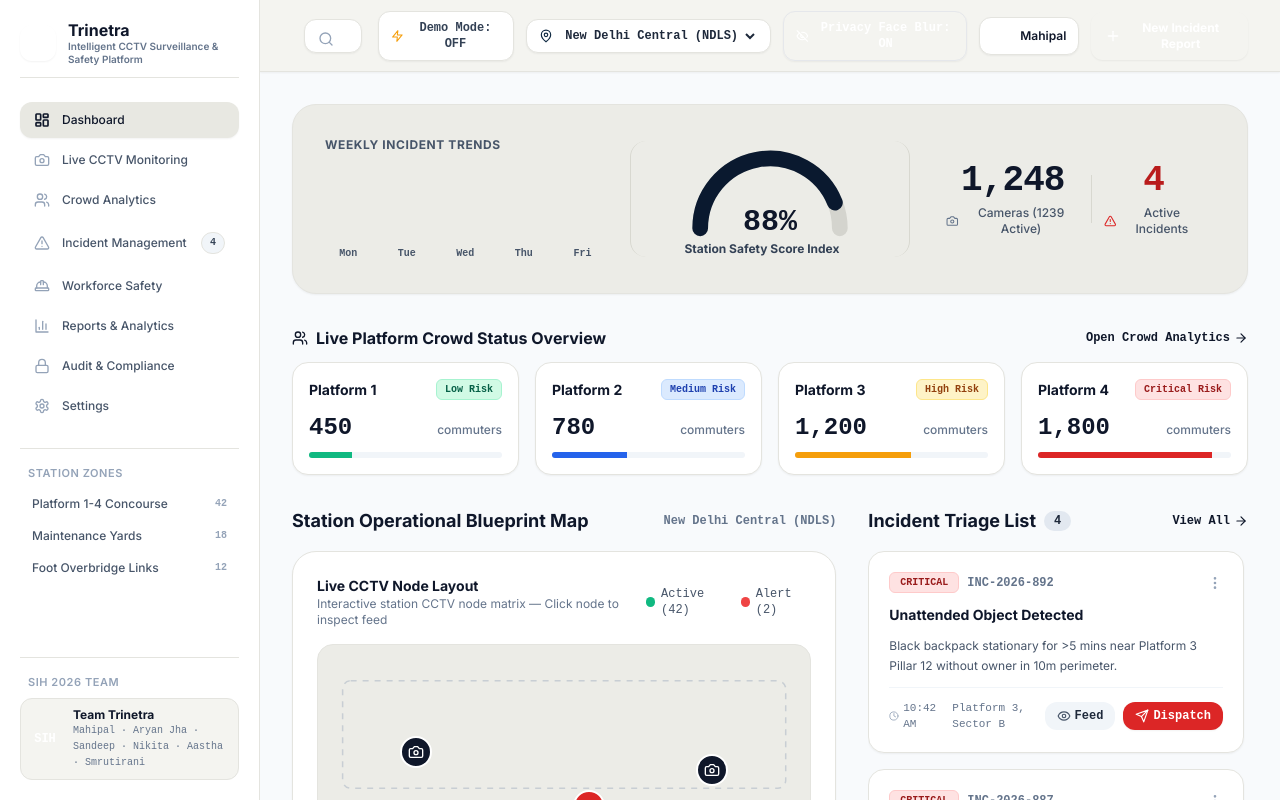
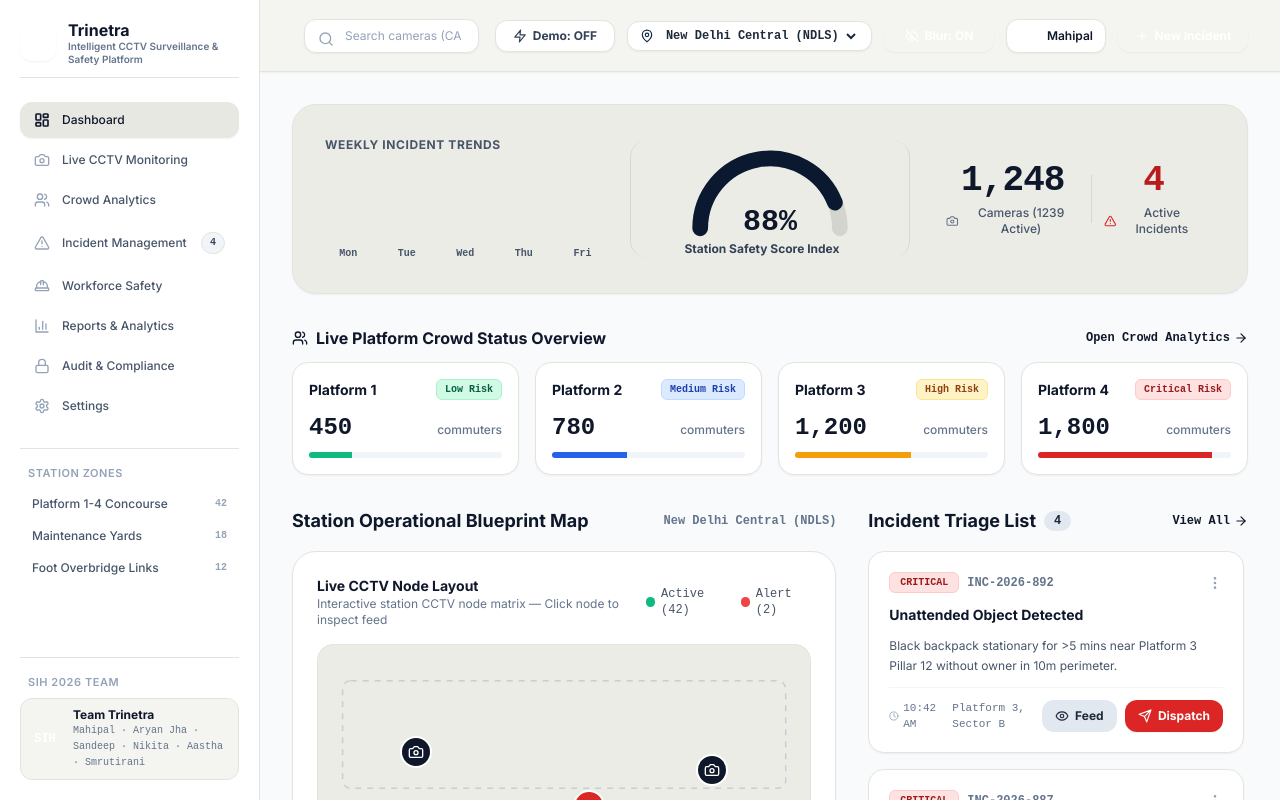
Before and after one commit to AryanJha05/Trinetra, a React (Vite) app in the folder frontend/: page / in a window 1280 px wide. Shown: the top 800 px of the page. Built offline with nearby package versions, Linux system fonts and the light colour scheme.

Commit message:
fix(buttons): establish enterprise Button component with fixed dimensions, loading state, and layout stability

```diff
--- /dev/null
+++ b/frontend/src/components/common/Button.jsx
@@ -0,0 +1,62 @@
+import React from 'react';
+import { Loader2 } from 'lucide-react';
+
+export default function Button({
+  children,
+  variant = 'primary', // 'primary' | 'secondary' | 'danger' | 'success' | 'ghost' | 'outline'
+  size = 'md', // 'sm' | 'md' | 'lg'
+  isLoading = false,
+  disabled = false,
+  icon: Icon = null,
+  iconPosition = 'left',
+  minWidth = '',
+  className = '',
+  type = 'button',
+  onClick,
+  title,
+  ...props
+}) {
+  // Base classes for standard enterprise button geometry
+  const baseClasses = 'inline-flex items-center justify-center font-heading font-bold text-xs rounded-xl select-none transition-all duration-150 focus:outline-none focus:ring-2 focus:ring-navy-900/20 active:scale-[0.98] disabled:opacity-50 disabled:cursor-not-allowed disabled:pointer-events-none disabled:transform-none';
+
+  // Fixed height & padding per size
+  const sizeClasses = {
+    sm: 'h-8 px-3 text-[11px] gap-1.5',
+    md: 'h-9.5 px-4 text-xs gap-2',
+    lg: 'h-11 px-5 text-xs md:text-sm gap-2.5',
+  };
+
+  // Color variants matching Indian Railways Deep Navy design system
+  const variantClasses = {
+    primary: 'bg-navy-900 hover:bg-[#06101E] text-white shadow-sm border border-transparent',
+    secondary: 'bg-slate-200 hover:bg-slate-300 text-slate-800 border border-transparent',
+    danger: 'bg-red-600 hover:bg-red-700 text-white shadow-sm border border-transparent',
+    success: 'bg-emerald-600 hover:bg-emerald-700 text-white shadow-sm border border-transparent',
+    outline: 'bg-white hover:bg-slate-50 text-slate-700 border border-[#E4E4DF] shadow-sm',
+    ghost: 'bg-transparent hover:bg-slate-200/60 text-slate-700 border border-transparent',
+  };
+
+  return (
+    <button
+      type={type}
+      disabled={disabled || isLoading}
+      onClick={onClick}
+      title={title}
+      className={`${baseClasses} ${sizeClasses[size] || sizeClasses.md} ${variantClasses[variant] || variantClasses.primary} ${minWidth} ${className}`}
+      {...props}
+    >
+      {isLoading ? (
+        <>
+          <Loader2 className="w-3.5 h-3.5 animate-spin flex-shrink-0" />
+          <span className="truncate">{children}</span>
+        </>
+      ) : (
+        <>
+          {Icon && iconPosition === 'left' && <Icon className="w-3.5 h-3.5 flex-shrink-0 text-current" />}
+          <span className="truncate">{children}</span>
+          {Icon && iconPosition === 'right' && <Icon className="w-3.5 h-3.5 flex-shrink-0 text-current" />}
+        </>
+      )}
+    </button>
+  );
+}
--- a/frontend/src/components/common/Header.jsx
+++ b/frontend/src/components/common/Header.jsx
@@ -1,5 +1,6 @@
 import React, { useState, useRef, useEffect } from 'react';
 import { Search, MapPin, Eye, EyeOff, Plus, User, Menu, X, Zap, ChevronRight, Camera, AlertTriangle, HardHat, Map } from 'lucide-react';
+import Button from './Button';
 
 export default function Header({
   selectedStation,
@@ -19,7 +20,6 @@ export default function Header({
   const [isSearchOpen, setIsSearchOpen] = useState(false);
   const searchRef = useRef(null);
 
-  // Search items database for instant global search
   const searchableItems = [
     { type: 'camera', id: 'CAM-202', label: 'CAM-202 · Platform 3 Sector B', target: 'live_monitoring', camId: 'CAM-202' },
     { type: 'camera', id: 'CAM-042', label: 'CAM-042 · Maintenance Yard B', target: 'live_monitoring', camId: 'CAM-042' },
@@ -65,7 +65,6 @@ export default function Header({
     <header className="fixed top-0 right-0 left-0 md:left-[260px] z-20 h-[72px] bg-[#F4F4F0] border-b border-[#E4E4DF] px-4 md:px-8 py-3 flex items-center justify-between gap-4 shadow-sm select-none">
       {/* Mobile Drawer Toggle & Interactive Search Bar */}
       <div className="flex items-center space-x-3 flex-1 max-w-xl relative" ref={searchRef}>
-        {/* Mobile Hamburger Toggle Button */}
         <button
           onClick={() => setMobileMenuOpen(!mobileMenuOpen)}
           className="md:hidden p-2 text-slate-700 hover:bg-[#E8E8E2] rounded-xl transition-colors"
@@ -89,7 +88,7 @@ export default function Header({
             className="w-full bg-white border border-[#E4E4DF] rounded-xl pl-10 pr-4 py-2 text-xs text-slate-900 placeholder-slate-400 focus:outline-none focus:border-slate-400 shadow-sm font-sans"
           />
 
-          {/* Autocomplete Floating Dropdown (z-[500]) */}
+          {/* Autocomplete Floating Dropdown */}
           {isSearchOpen && searchResults.length > 0 && (
             <div className="absolute top-full left-0 right-0 mt-2 bg-white border border-[#E4E4DF] rounded-2xl shadow-2xl overflow-hidden z-[500] divide-y divide-slate-100 max-h-80 overflow-y-auto">
               <div className="p-2 bg-slate-50 text-[10px] font-bold text-slate-500 uppercase tracking-wider font-mono">
@@ -118,22 +117,21 @@ export default function Header({
 
       {/* Action Bar Controls */}
       <div className="flex items-center space-x-2 md:space-x-3 text-xs font-mono">
-        {/* Live Demo Mode Simulation Toggle */}
-        <button
+        {/* Live Demo Mode Simulation Button */}
+        <Button
+          variant={demoMode ? 'primary' : 'outline'}
+          size="sm"
+          icon={Zap}
           onClick={() => setDemoMode(!demoMode)}
-          className={`px-3 py-2 rounded-xl border flex items-center space-x-1.5 transition-all text-xs font-bold shadow-sm ${
-            demoMode
-              ? 'bg-amber-500 text-slate-950 border-amber-400 animate-pulse'
-              : 'bg-white text-slate-700 border-[#E4E4DF] hover:bg-slate-50'
-          }`}
-          title="Toggle Dynamic Real-Time Simulation for SIH Demonstration"
+          className={`min-w-[120px] ${demoMode ? 'bg-amber-500 hover:bg-amber-600 text-slate-950 border-amber-400' : ''}`}
+          title="Toggle Dynamic Real-Time Simulation"
         >
-          <Zap className={`w-3.5 h-3.5 ${demoMode ? 'text-slate-950 fill-current' : 'text-amber-500'}`} />
-          <span className="hidden xl:inline">Demo Mode: <strong>{demoMode ? 'LIVE SIM' : 'OFF'}</strong></span>
-        </button>
+          <span className="hidden xl:inline">Demo: <strong>{demoMode ? 'LIVE SIM' : 'OFF'}</strong></span>
+          <span className="xl:hidden">{demoMode ? 'LIVE' : 'OFF'}</span>
+        </Button>
 
         {/* Station Selector */}
-        <div className="hidden sm:flex items-center space-x-2 bg-white px-3 py-2 rounded-xl border border-[#E4E4DF] shadow-sm">
+        <div className="hidden sm:flex items-center space-x-2 bg-white px-3 py-1.5 rounded-xl border border-[#E4E4DF] shadow-sm h-9.5">
           <MapPin className="w-3.5 h-3.5 text-railway-navy flex-shrink-0" />
           <select
             value={selectedStation}
@@ -148,21 +146,19 @@ export default function Header({
         </div>
 
         {/* DPDP Face Blur Toggle Button */}
-        <button
+        <Button
+          variant={privacyMasking ? 'primary' : 'outline'}
+          size="sm"
+          icon={privacyMasking ? EyeOff : Eye}
           onClick={() => setPrivacyMasking(!privacyMasking)}
-          className={`px-3 py-2 rounded-xl border flex items-center space-x-2 transition-all text-xs font-semibold shadow-sm ${
-            privacyMasking
-              ? 'bg-navy-900 text-white border-navy-900'
-              : 'bg-white text-slate-700 border-[#E4E4DF] hover:bg-slate-50'
-          }`}
+          className="min-w-[110px]"
         >
-          {privacyMasking ? <EyeOff className="w-3.5 h-3.5 text-railway-mint" /> : <Eye className="w-3.5 h-3.5 text-slate-400" />}
-          <span className="hidden lg:inline">Privacy Face Blur: <strong>{privacyMasking ? 'ON' : 'OFF'}</strong></span>
-          <span className="lg:hidden">Blur: <strong>{privacyMasking ? 'ON' : 'OFF'}</strong></span>
-        </button>
+          <span className="hidden lg:inline">Blur: <strong>{privacyMasking ? 'ON' : 'OFF'}</strong></span>
+          <span className="lg:hidden">{privacyMasking ? 'ON' : 'OFF'}</span>
+        </Button>
 
         {/* User Profile */}
-        <div className="flex items-center space-x-2 bg-white px-3 py-2 rounded-xl border border-[#E4E4DF] shadow-sm">
+        <div className="flex items-center space-x-2 bg-white px-3 py-1.5 rounded-xl border border-[#E4E4DF] shadow-sm h-9.5">
           <div className="w-5 h-5 rounded-full bg-navy-900 text-white flex items-center justify-center text-[10px] font-bold">
             <User className="w-3 h-3 text-white" />
           </div>
@@ -170,14 +166,16 @@ export default function Header({
         </div>
 
         {/* Primary Action Button */}
-        <button
+        <Button
+          variant="primary"
+          size="sm"
+          icon={Plus}
           onClick={onCreateIncident}
-          className="bg-navy-900 hover:bg-slate-900 text-white px-3.5 py-2 rounded-xl font-bold flex items-center space-x-1.5 transition-all shadow-sm font-heading"
+          className="min-w-[130px]"
         >
-          <Plus className="w-4 h-4 text-railway-mint flex-shrink-0" />
-          <span className="hidden md:inline">New Incident Report</span>
-          <span className="md:hidden">New Incident</span>
-        </button>
+          <span className="hidden md:inline">New Incident</span>
+          <span className="md:hidden">New</span>
+        </Button>
       </div>
     </header>
   );
--- a/frontend/src/components/dashboard/CommandDashboard.jsx
+++ b/frontend/src/components/dashboard/CommandDashboard.jsx
@@ -1,6 +1,7 @@
 import React from 'react';
 import { Camera, AlertTriangle, Users, ShieldCheck, ArrowRight, Eye, Send, MoreVertical, Clock, AlertCircle } from 'lucide-react';
 import StationBlueprintMap from './StationBlueprintMap';
+import Button from '../common/Button';
 
 export default function CommandDashboard({
   onNavigateToFeed,
@@ -214,18 +215,24 @@ export default function CommandDashboard({
                   </div>
 
                   <div className="flex items-center space-x-2">
-                    <button
+                    <Button
+                      variant="secondary"
+                      size="sm"
+                      icon={Eye}
                       onClick={() => onNavigateToFeed(inc.cam)}
-                      className="px-3 py-1.5 bg-slate-100 hover:bg-slate-200 text-slate-800 rounded-xl font-bold text-xs flex items-center gap-1 transition-all font-mono"
+                      className="min-w-[75px]"
                     >
-                      <Eye className="w-3.5 h-3.5 text-slate-600" /> Feed
-                    </button>
-                    <button
+                      Feed
+                    </Button>
+                    <Button
+                      variant="danger"
+                      size="sm"
+                      icon={Send}
                       onClick={() => onDispatchGuard(inc.id)}
-                      className="px-3 py-1.5 bg-red-600 hover:bg-red-700 text-white rounded-xl font-bold text-xs flex items-center gap-1 shadow-sm font-mono"
+                      className="min-w-[95px]"
                     >
-                      <Send className="w-3.5 h-3.5" /> Dispatch
-                    </button>
+                      Dispatch
+                    </Button>
                   </div>
                 </div>
               </div>
--- a/frontend/src/components/incident_alerts/IncidentAlertCenter.jsx
+++ b/frontend/src/components/incident_alerts/IncidentAlertCenter.jsx
@@ -1,6 +1,7 @@
 import React, { useState } from 'react';
-import { AlertTriangle, Eye, Send, Filter } from 'lucide-react';
+import { AlertTriangle, Filter, CheckCircle, Clock, Eye, Send } from 'lucide-react';
 import IncidentDetailDrawer from './IncidentDetailDrawer';
+import Button from '../common/Button';
 
 export default function IncidentAlertCenter({ onDispatchGuard }) {
   const [selectedFilter, setSelectedFilter] = useState('ALL');
@@ -130,18 +131,30 @@ export default function IncidentAlertCenter({ onDispatchGuard }) {
             <div className="pt-3 border-t border-slate-100 flex items-center justify-between text-xs text-slate-500">
               <span className="font-mono">Confidence: <strong className="text-slate-900">{inc.conf}</strong></span>
               <div className="flex items-center space-x-2 font-mono">
-                <button className="px-3 py-1.5 bg-slate-100 hover:bg-slate-200 text-slate-800 rounded-xl font-bold text-xs flex items-center gap-1 transition-all">
-                  <Eye className="w-3.5 h-3.5 text-slate-600" /> Evidence
-                </button>
-                <button
+                <Button
+                  variant="secondary"
+                  size="sm"
+                  icon={Eye}
+                  onClick={(e) => {
+                    e.stopPropagation();
+                    setSelectedIncident(inc);
+                  }}
+                  className="min-w-[85px]"
+                >
+                  Evidence
+                </Button>
+                <Button
+                  variant="danger"
+                  size="sm"
+                  icon={Send}
                   onClick={(e) => {
                     e.stopPropagation();
                     onDispatchGuard(inc.id);
                   }}
-                  className="px-3.5 py-1.5 bg-red-600 hover:bg-red-700 text-white rounded-xl font-bold text-xs flex items-center gap-1 shadow-sm"
+                  className="min-w-[95px]"
                 >
-                  <Send className="w-3.5 h-3.5" /> Dispatch
-                </button>
+                  Dispatch
+                </Button>
               </div>
             </div>
           </div>
```
Also changed, not shown: frontend/src/components/common/CreateIncidentModal.jsx (+13 -9 lines), frontend/src/components/incident_alerts/IncidentDetailDrawer.jsx (+13 -7 lines).
